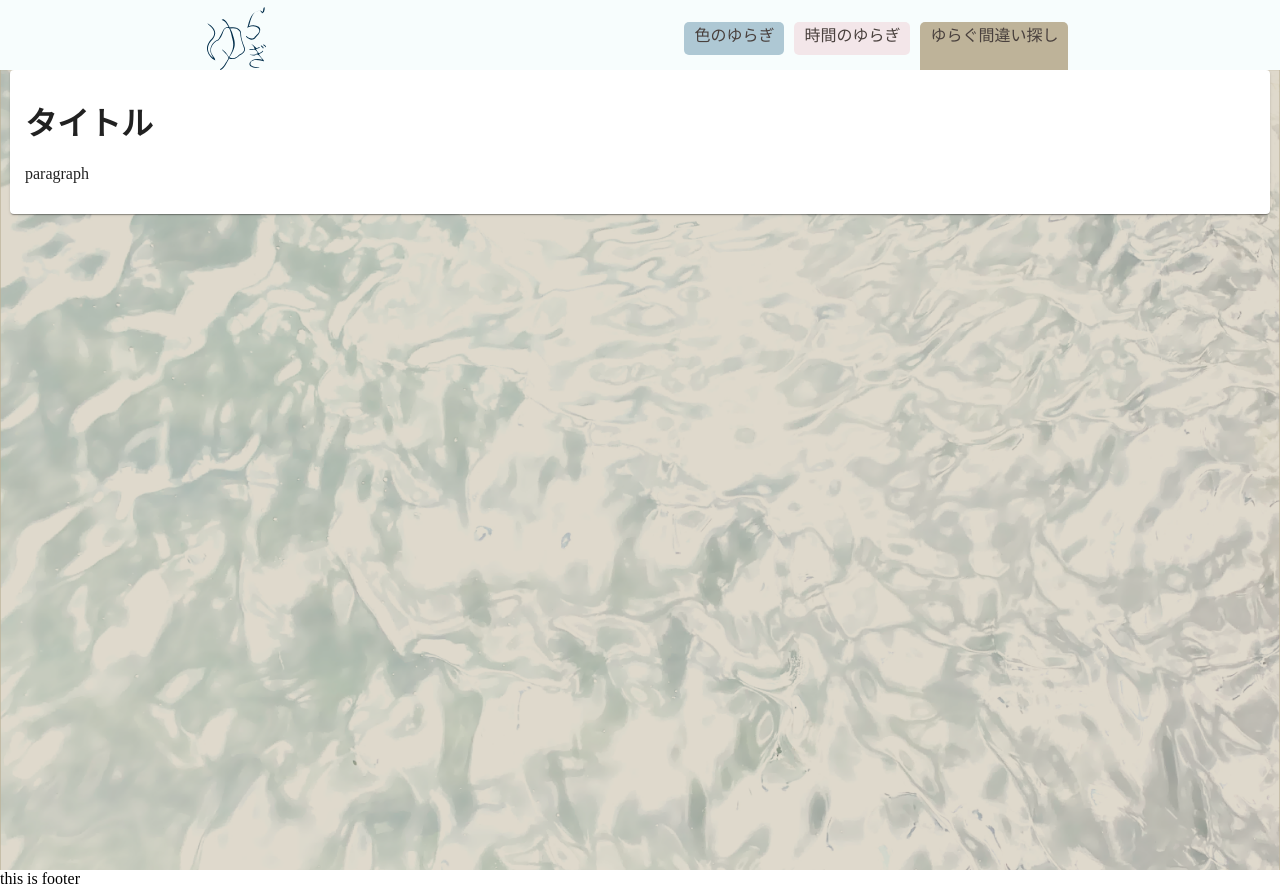
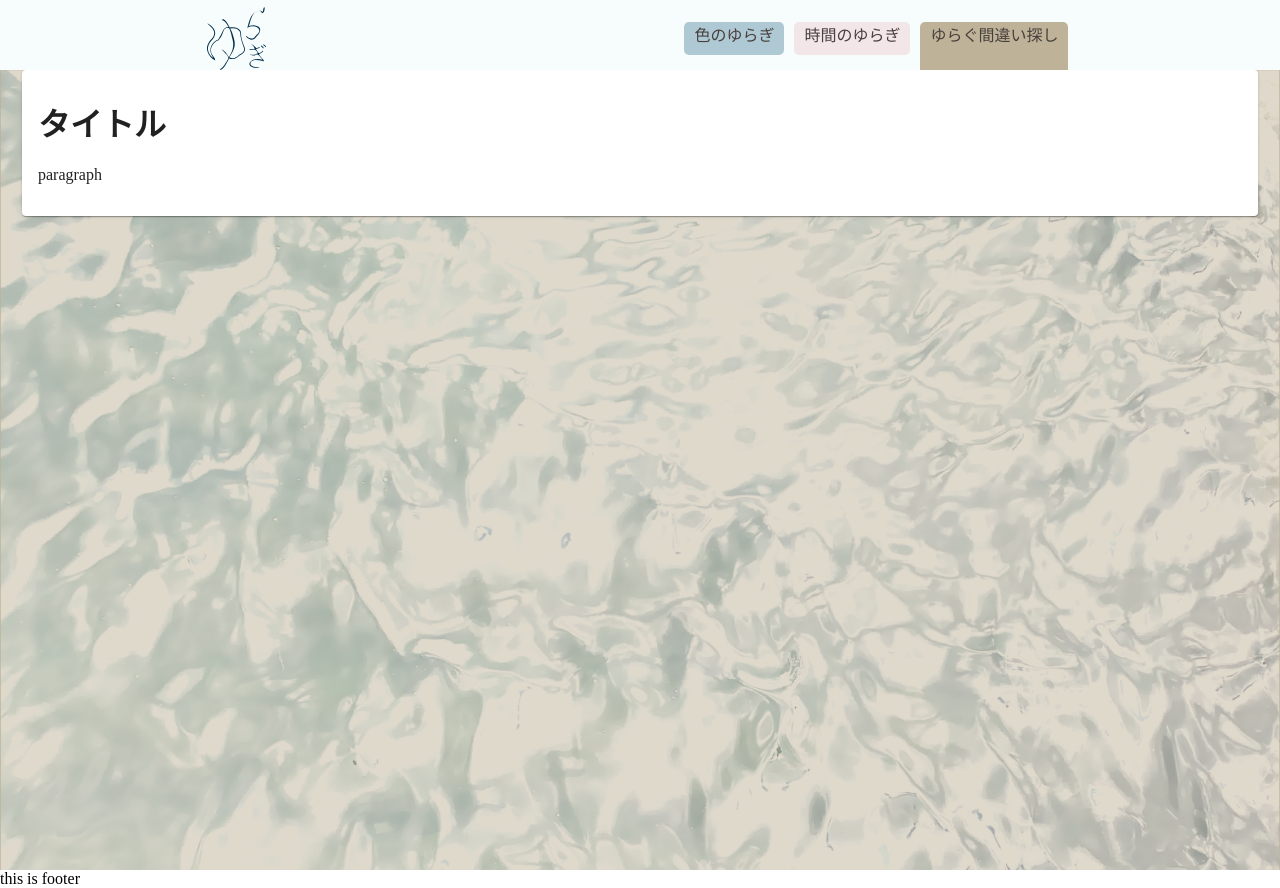
Before and after one commit to designingplusnine/komafes-2021, a Next.js app: page /diff in a window 1280 px wide. Built offline with nearby package versions, Linux system fonts and the light colour scheme.

Commit message:
added margin to paper component

```diff
--- a/styles/pages/Paper.module.scss
+++ b/styles/pages/Paper.module.scss
@@ -1,3 +1,4 @@
 .paper {
-  padding: 15px;
+  padding: 16px;
+  margin: 12px;
 }
```
